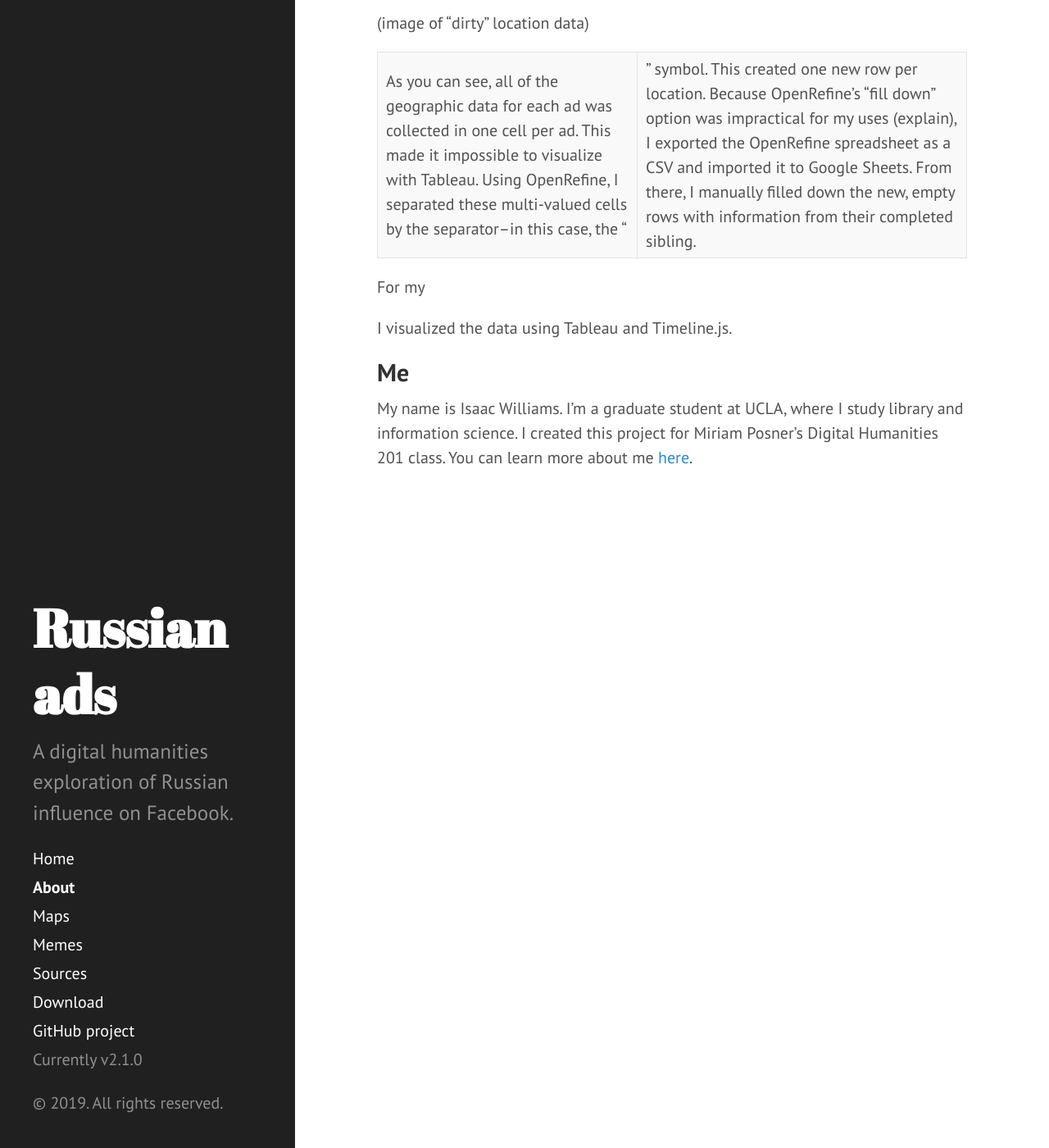
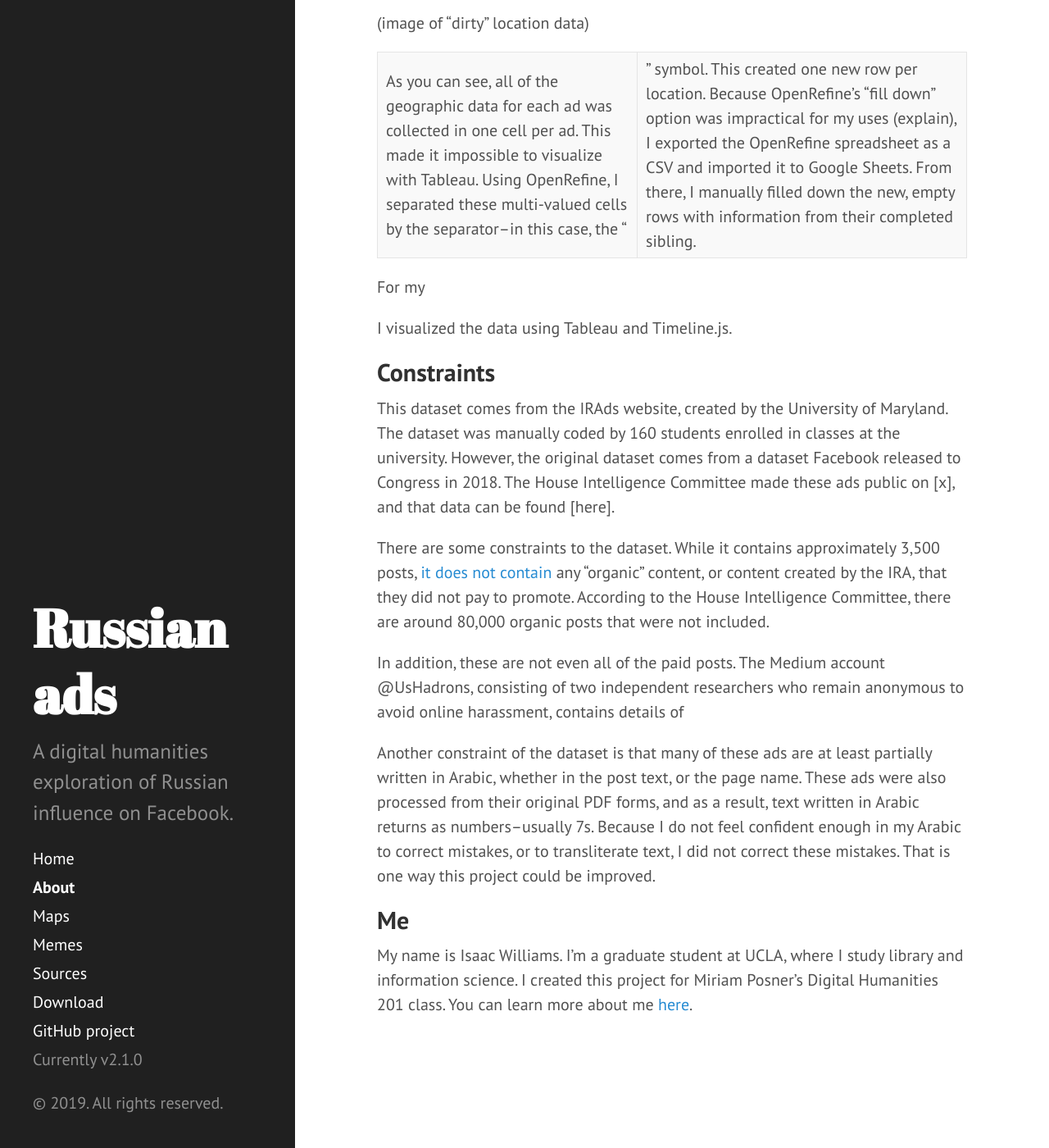
Before and after one commit to isawil/russian-ads, a Jekyll site: the page built from about.md, in a window 1280 px wide and 1400 px high, scrolled down 1272 px. Shown: the whole window at 82% size. Built offline with Jekyll 4.4.1, drawn with Linux system fonts in a browser that asks for light colours.

Commit message:
Update about.md and create rhetoric.md

```diff
--- a/about.md
+++ b/about.md
@@ -39,6 +39,16 @@ For my
 
 I visualized the data using Tableau and Timeline.js.
 
+## Constraints
+
+This dataset comes from the IRAds website, created by the University of Maryland. The dataset was manually coded by 160 students enrolled in classes at the university. However, the original dataset comes from a dataset Facebook released to Congress in 2018. The House Intelligence Committee made these ads public on [x], and that data can be found [here].
+
+There are some constraints to the dataset. While it contains approximately 3,500 posts, [it does not contain](https://www.recode.net/2018/5/10/17339864/congress-russia-advertisements-facebook-donald-trump-president) any “organic” content, or content created by the IRA, that they did not pay to promote. According to the House Intelligence Committee, there are around 80,000 organic posts that were not included.
+
+In addition, these are not even all of the paid posts. The Medium account @UsHadrons, consisting of two independent researchers who remain anonymous to avoid online harassment, contains details of
+
+Another constraint of the dataset is that many of these ads are at least partially written in Arabic, whether in the post text, or the page name. These ads were also processed from their original PDF forms, and as a result, text written in Arabic returns as numbers--usually 7s. Because I do not feel confident enough in my Arabic to correct mistakes, or to transliterate text, I did not correct these mistakes. That is one way this project could be improved.
+
 ## Me
 
 My name is Isaac Williams. I'm a graduate student at UCLA, where I study library and information science. I created this project for Miriam Posner's Digital Humanities 201 class. You can learn more about me [here](https://isawil.github.io).
```
Also changed, not shown: rhetoric.md (added, +28 -0 lines).
